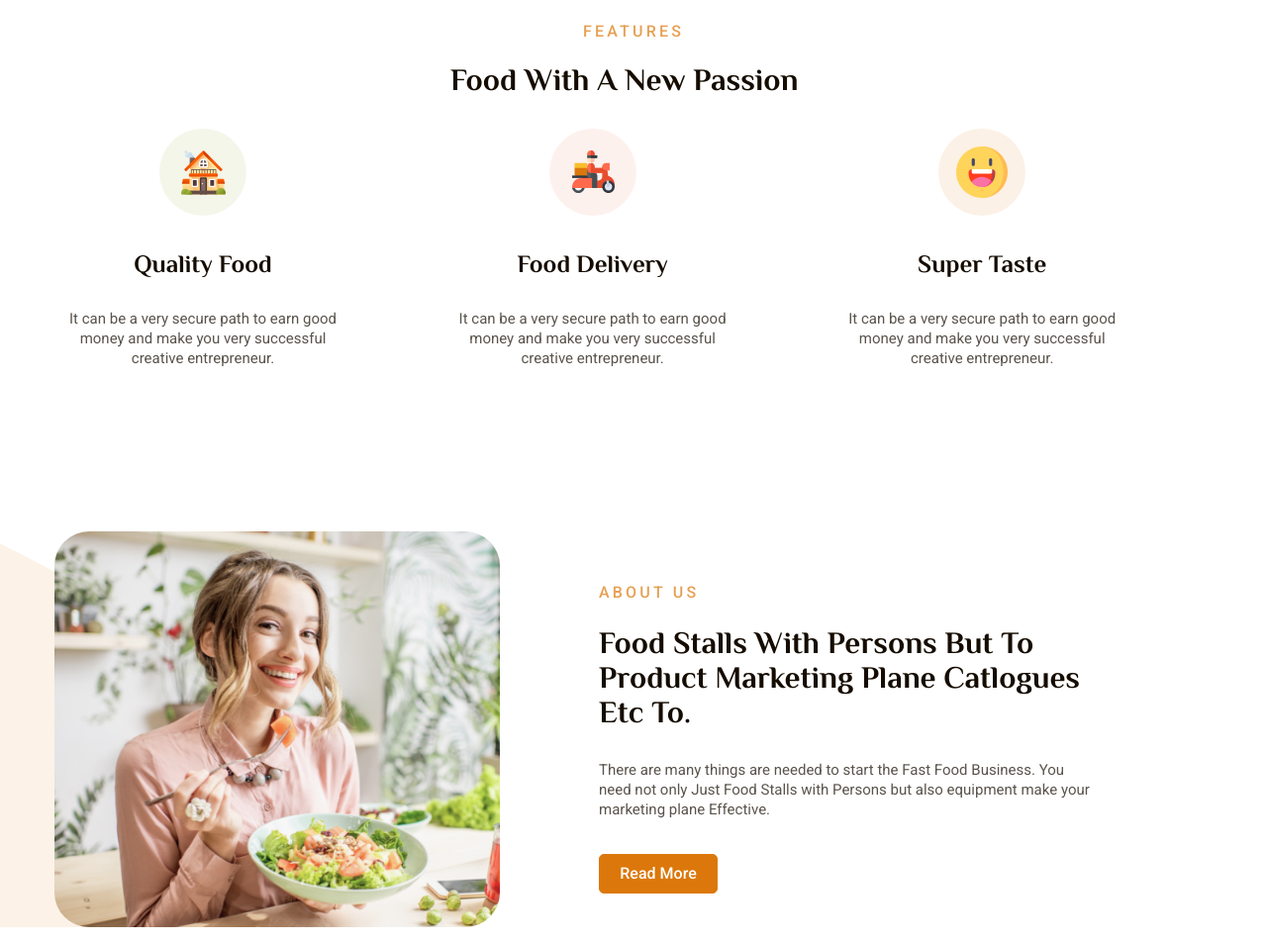
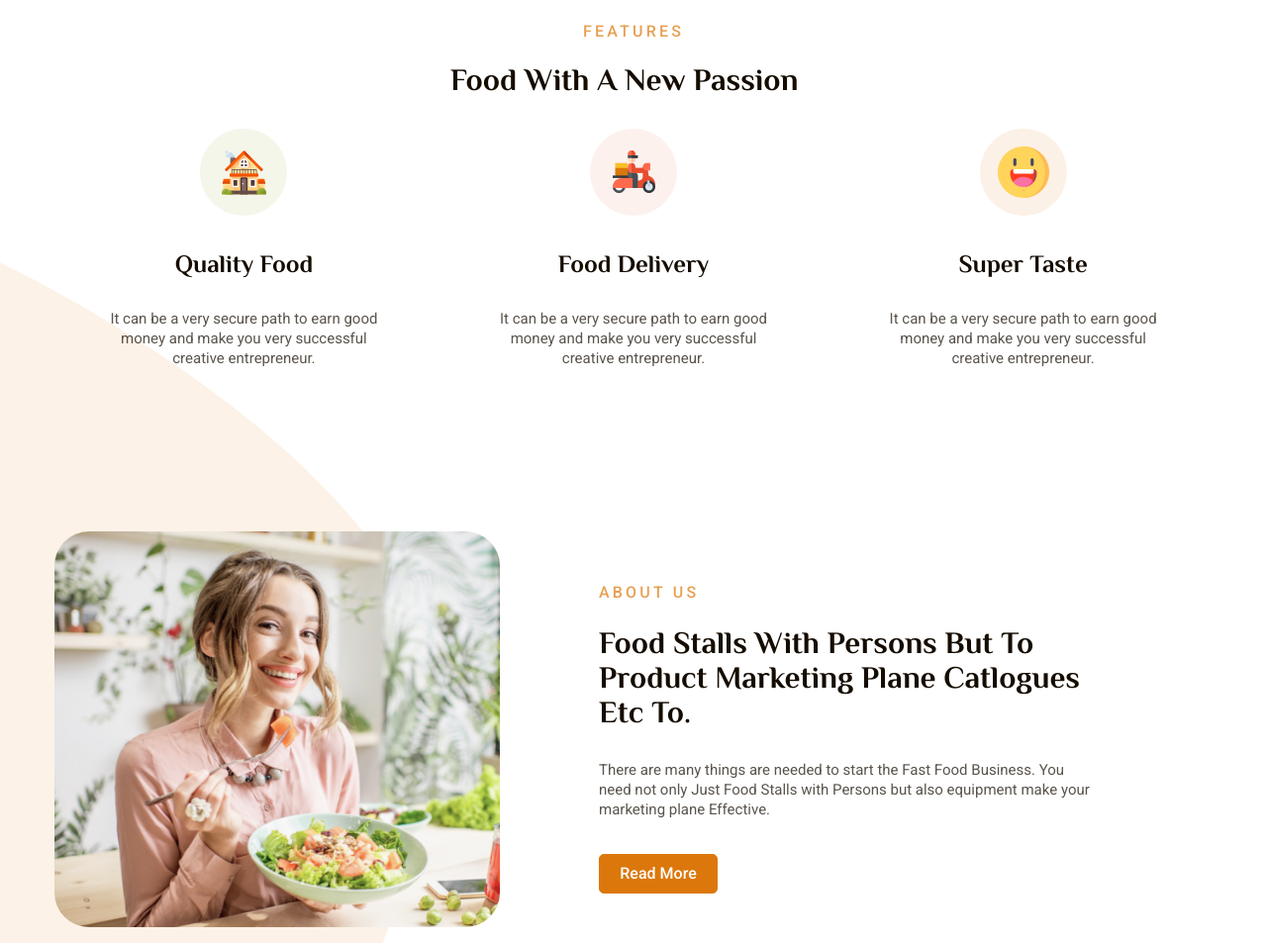
Before and after one commit to mekhribon08/healthy-food, a plain HTML site: page index.html in a window 1280 px wide. Shown: the part 720-1673 px from the top of the page at 99% size. Drawn offline with Linux system fonts and the light colour scheme.

Commit message:
healthy-food

```diff
--- a/scss/blocks/_section-2.scss
+++ b/scss/blocks/_section-2.scss
@@ -1,6 +1,6 @@
 .wrap {
   display: flex;
-  align-items: center;
+  justify-content: center;
   text-align: center;
   gap: 8%;
 }
@@ -31,9 +31,20 @@ h3 {
 }
 
 .section-x {
-  background-image: url(../picture/background-img.png);
-  background-repeat: no-repeat;
-  background-position: top left;
+  position: relative;
+  &::before {
+    position: absolute;
+    top: 50%;
+    bottom: 50%;
+    transform: translateY(-55%);
+    z-index: -1;
+    content: "";
+    width: 100%;
+    height: 220%;
+    background-image: url(../picture/background-img.png);
+    background-repeat: no-repeat;
+    background-position: top left;
+  }
 }
 
 .wrapper {
--- a/scss/blocks/_section.scss
+++ b/scss/blocks/_section.scss
@@ -1,6 +1,8 @@
 .all {
   display: flex;
   align-items: center;
+  justify-content: center;
+  margin-left: 30px;
 }
 
 .section-photo {
```
Also changed, not shown: css/main.css, 1 other file.
